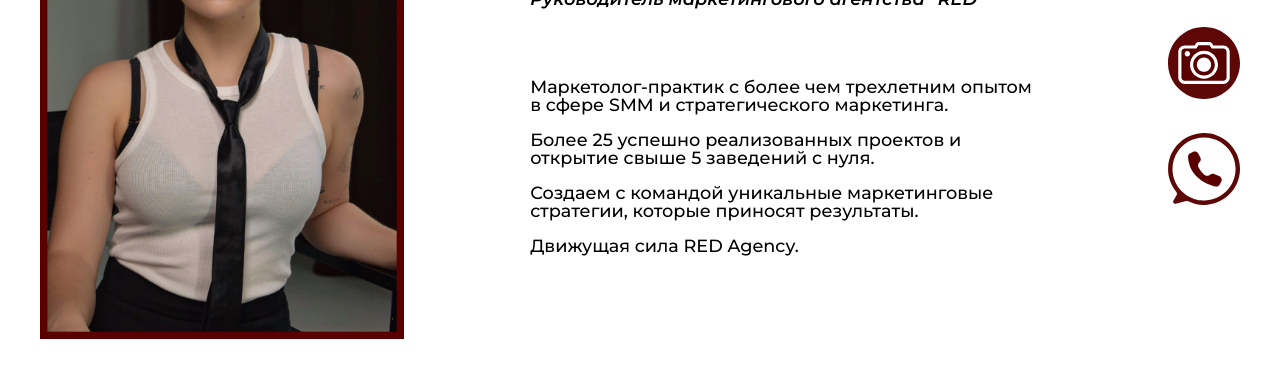
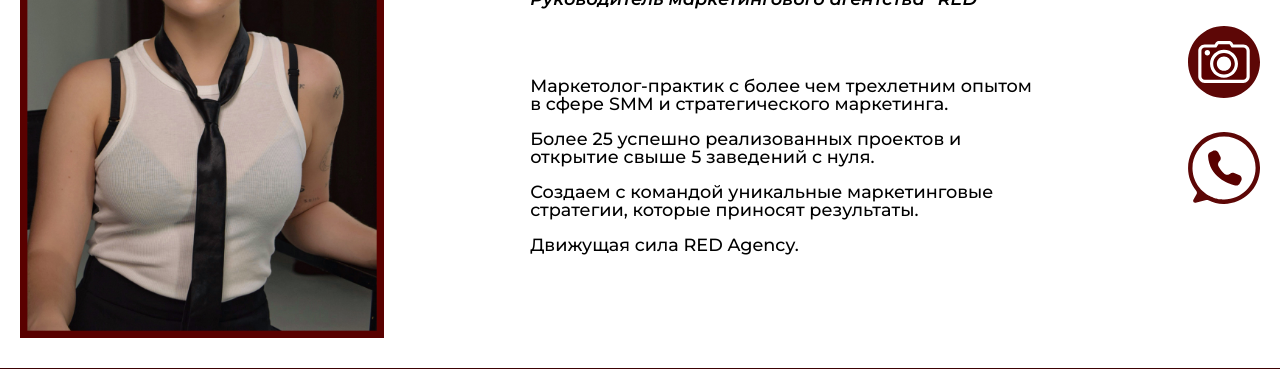
Before and after one commit to YPNM/Red_Agency_Landing, a plain HTML site: page index.html in a window 1280 px wide. Shown: the part 1638-2007 px from the top of the page. Drawn offline with Linux system fonts and the light colour scheme.

Commit message:
Изменил размер контейнера для больших экранов

```diff
--- a/styles/styles.css
+++ b/styles/styles.css
@@ -1,5 +1,5 @@
 :root {
-    --container-width: 1200px;
+    --container-width: 1480px;
     --container-padding-x: 20px;
 
     --font-primary: 'Montserrat', sans-serif;
@@ -358,6 +358,13 @@ body, html {
     }
 }
 
+@media (max-width: 1920px) {
+    :root {
+        --container-width: 1300px;
+    }
+
+}
+
 @media (max-width: 1000px){
     .about__container {
         flex-direction: column;
```
